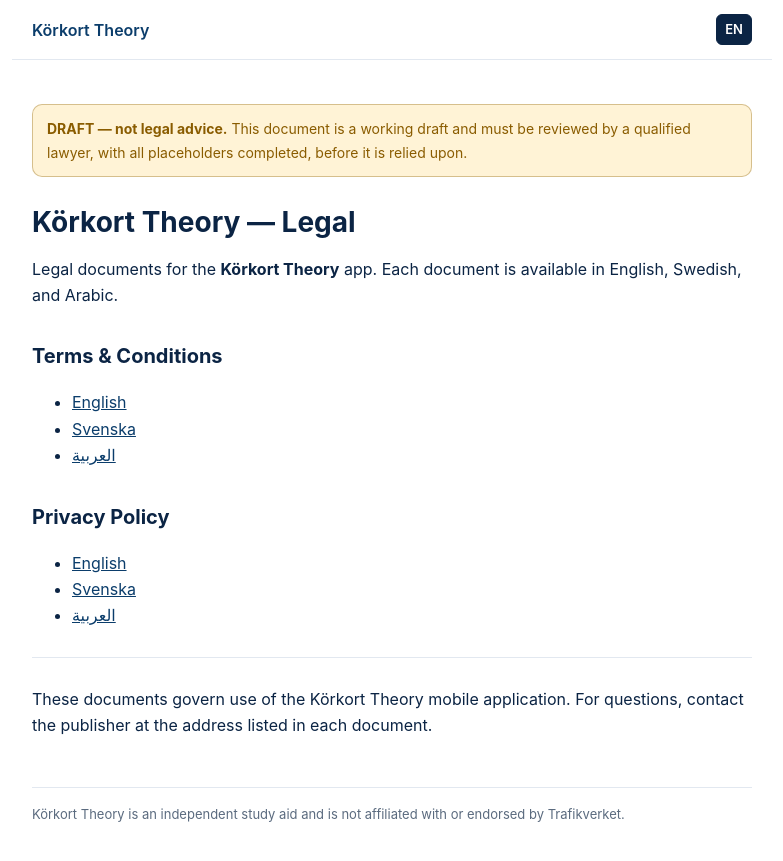
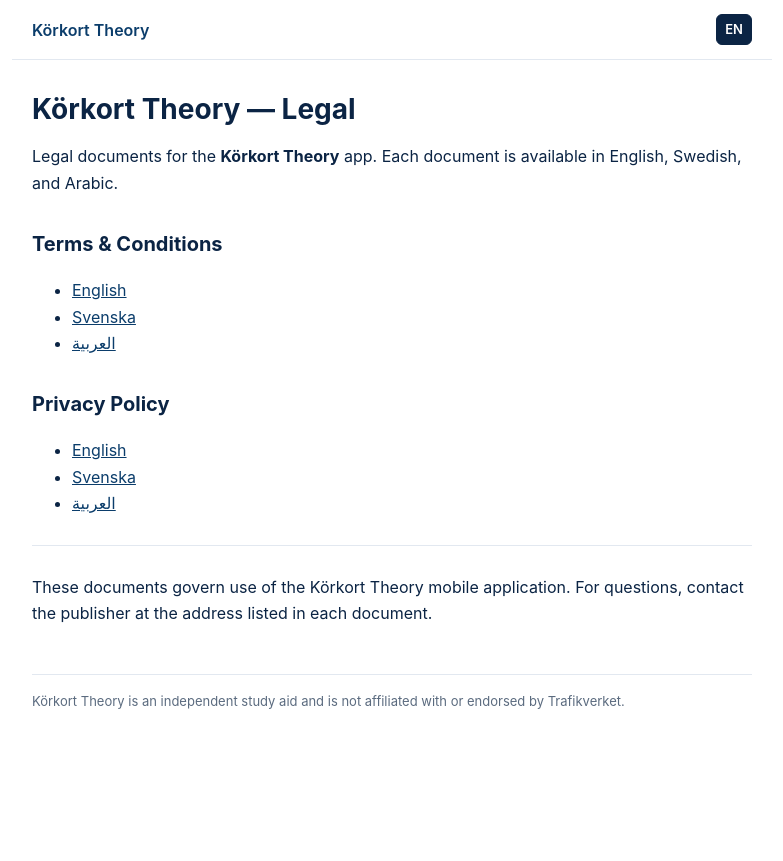
Before and after one commit to nouhouari/korkort-legal, a Jekyll site: the page built from index.md, in a window 1280 px wide. Shown: the top 861 px of the page, without its empty margins (248-1031 px from the left). Built offline with Jekyll 4.4.1, drawn with Linux system fonts in a browser that asks for light colours.

Commit message:
Remove top DRAFT banner from legal layout

```diff
--- a/_layouts/legal.html
+++ b/_layouts/legal.html
@@ -43,12 +43,6 @@
       border: 1px solid var(--line); border-radius: 6px; color: var(--muted);
     }
     header.site nav a.active { color: #fff; background: var(--ink); border-color: var(--ink); }
-    .draft {
-      background: var(--amber-bg); color: var(--amber-fg);
-      border: 1px solid rgba(138,92,0,.35); border-radius: 10px;
-      padding: 12px 14px; margin: 20px 0 28px; font-size: 14px;
-    }
-    .draft strong { font-weight: 700; }
     h1 { font-size: 28px; line-height: 1.25; margin: 8px 0 16px; }
     h2 { font-size: 20px; margin: 32px 0 10px; }
     h3 { font-size: 17px; margin: 24px 0 8px; }
@@ -82,12 +76,6 @@
   </header>
 
   <div class="wrap">
-    <div class="draft">
-      <strong>DRAFT — not legal advice.</strong>
-      This document is a working draft and must be reviewed by a qualified lawyer,
-      with all placeholders completed, before it is relied upon.
-    </div>
-
     {{ content }}
 
     <footer class="site">
```
